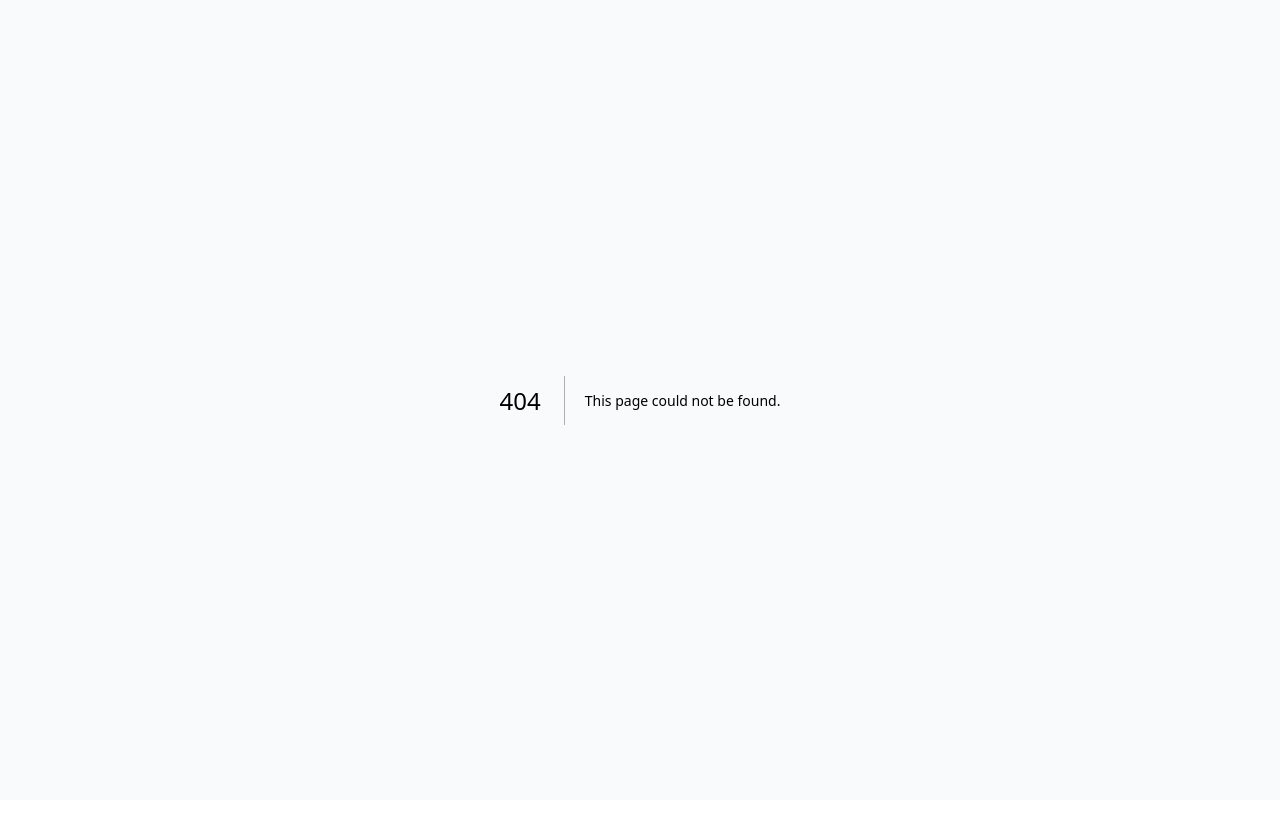
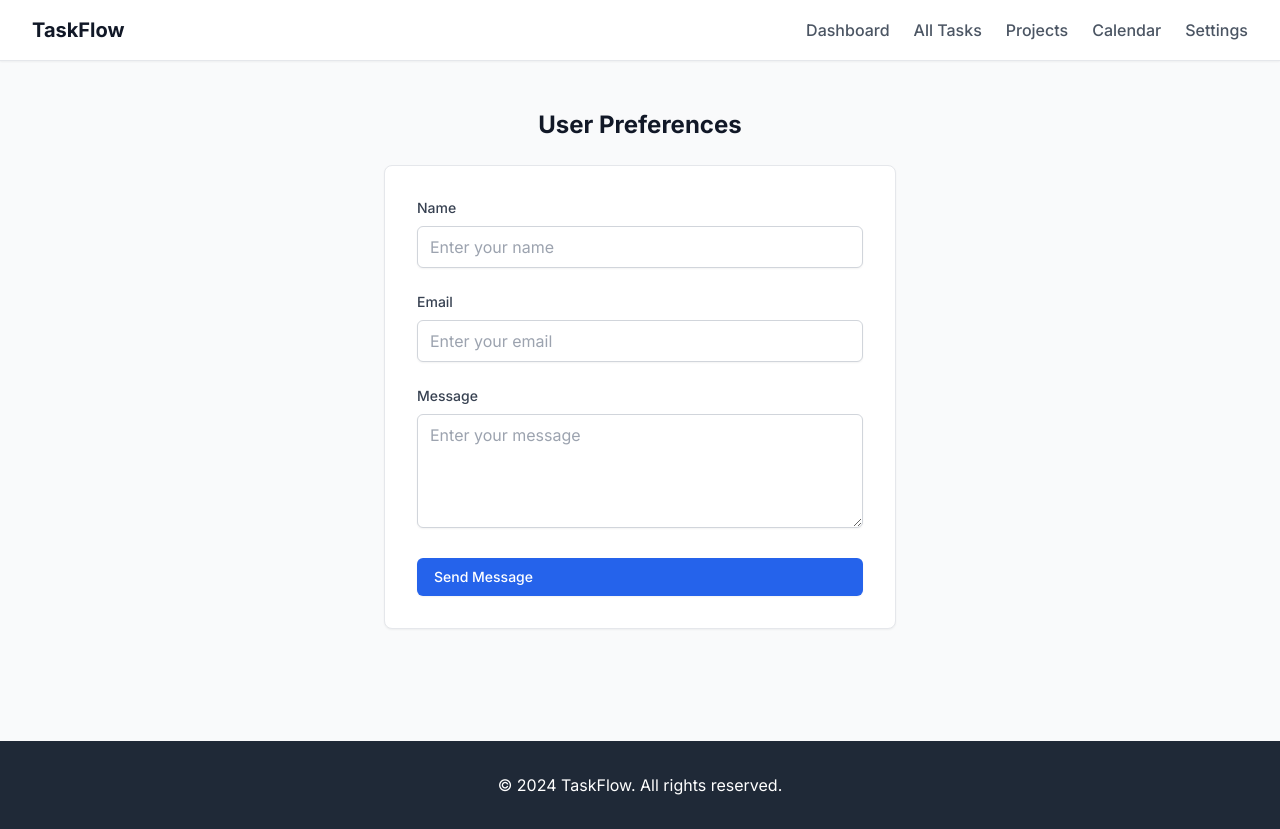
Before and after one commit to abhinav118/taskflow-1755646319265, a Next.js app: page /settings in a window 1280 px wide. Before the commit this address had no page. Before the commit the page ends 800 px from the top, so only its background shows below. Built offline with nearby package versions, Linux system fonts and the light colour scheme.

Commit message:
Add app/settings/page.tsx

```diff
--- /dev/null
+++ b/app/settings/page.tsx
@@ -0,0 +1,69 @@
+import { siteData, navigation } from '@/lib/data'
+
+export default function SettingsPage() {
+  return (
+    <div className="min-h-screen bg-gray-50">
+      {/* Navigation */}
+      <nav className="bg-white shadow-sm border-b">
+        <div className="container py-4">
+          <div className="flex items-center justify-between">
+            <h1 className="text-xl font-bold text-gray-900">{siteData?.settings?.appName || 'TaskFlow'}</h1>
+            <div className="flex space-x-6">
+              {[{"label":"Dashboard","route":"/","icon":"dashboard","active":true},{"label":"All Tasks","route":"/tasks","icon":"tasks","badge":"6"},{"label":"Projects","route":"/projects","icon":"folder"},{"label":"Calendar","route":"/calendar","icon":"calendar"},{"label":"Settings","route":"/settings","icon":"settings"}].map((item: any, index: number) => (
+                <a key={index} href={item.route} className="text-gray-600 hover:text-gray-900 font-medium transition-colors">
+                  {item.label}
+                </a>
+              ))}
+            </div>
+          </div>
+        </div>
+      </nav>
+
+      {/* Page Content */}
+      <div className="container py-12">
+        <div className="max-w-lg mx-auto">
+          <h2 className="text-2xl font-bold mb-6 text-center text-gray-900">User Preferences</h2>
+          <form className="space-y-6 bg-white p-8 border border-gray-200 rounded-lg shadow-sm">
+            <div>
+              <label className="block text-sm font-medium text-gray-700 mb-2">Name</label>
+              <input
+                type="text"
+                required
+                className="w-full px-3 py-2 border border-gray-300 rounded-md shadow-sm focus:ring-2 focus:ring-blue-500 focus:border-blue-500 transition-colors"
+                placeholder="Enter your name"
+              />
+            </div>
+            <div>
+              <label className="block text-sm font-medium text-gray-700 mb-2">Email</label>
+              <input
+                type="email"
+                required
+                className="w-full px-3 py-2 border border-gray-300 rounded-md shadow-sm focus:ring-2 focus:ring-blue-500 focus:border-blue-500 transition-colors"
+                placeholder="Enter your email"
+              />
+            </div>
+            <div>
+              <label className="block text-sm font-medium text-gray-700 mb-2">Message</label>
+              <textarea
+                rows={4}
+
+                className="w-full px-3 py-2 border border-gray-300 rounded-md shadow-sm focus:ring-2 focus:ring-blue-500 focus:border-blue-500 transition-colors"
+                placeholder="Enter your message"
+              ></textarea>
+            </div>
+            <button type="submit" className="btn btn-primary w-full">
+              Send Message
+            </button>
+          </form>
+        </div>
+      </div>
+
+      {/* Footer */}
+      <footer className="bg-gray-800 text-white py-8 mt-16">
+        <div className="container text-center">
+          <p>&copy; 2024 {siteData?.settings?.appName || 'TaskFlow'}. All rights reserved.</p>
+        </div>
+      </footer>
+    </div>
+  )
+}
```
